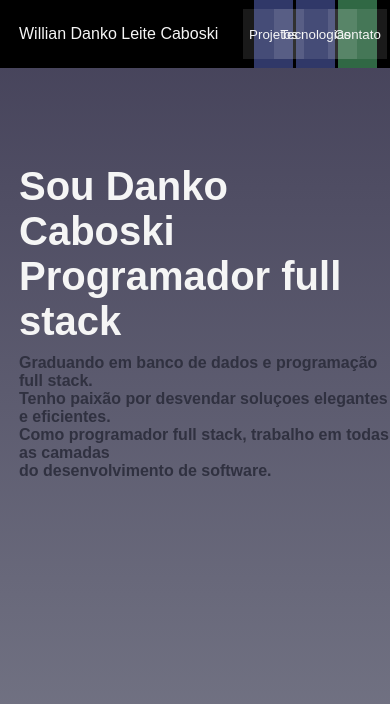
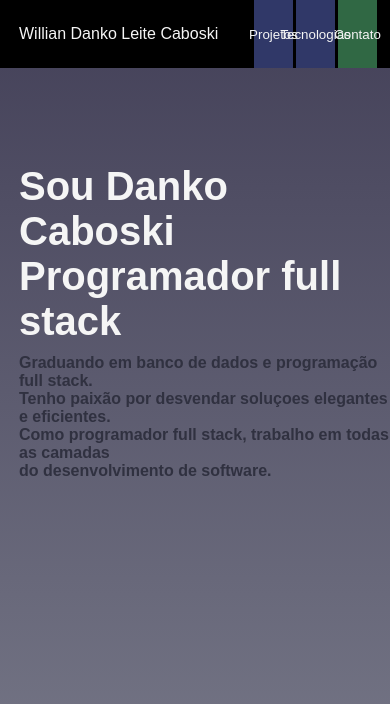
Before and after one commit to DankoCaboski/Apresentacao, a plain HTML site: page index.html in a window 390 px wide. Drawn offline with Linux system fonts and the light colour scheme.

Commit message:
Correções botões
Correção de proporção de botões na tela de aparelhos mobile

```diff
--- a/index.html
+++ b/index.html
@@ -12,21 +12,21 @@
         <div class = "btn-outros">
             <div class="btn btn-one">
                 <span>
-                    <button class="btn-config">Projetos</button>
+                    <button>Projetos</button>
                 </span>
             </div>
         </div>
         <div class = "btn-outros">
             <div class="btn btn-one">
                 <span>
-                    <button class="btn-config">Tecnologias</button>
+                    <button>Tecnologias</button>
                 </span>
             </div>
         </div>
         <div class = "btn-1" onclick="window.open('https://api.whatsapp.com/send?phone=5512991597143&text=Ol%C3%A1,%20vem%20pelo%20seu%20site%20e%20gostaria%20de%20entrar%20em%20contato!','_blank')">
             <div class="btn btn-one">
                 <span>
-                    <button class="btn-config">Contato</button>
+                    <button>Contato</button>
                 </span>
             </div>
         </div>
--- a/stylesheet.css
+++ b/stylesheet.css
@@ -13,6 +13,16 @@ bottom: 0;
 margin: 0;
 
 background-image: linear-gradient(to bottom, #434058, rgb(64,66,88,0.7));
+}
+
+button{
+  position: relative;
+  background-color: transparent;
+  border: none;
+  color: whitesmoke;
+  font-family: "Montserrat", sans-serif;
+  font-size: 16;
+  font-weight: normal;
 }
 
 .bar{
@@ -111,15 +121,6 @@ font-weight: normal;
     transform: scale(0.1, 1);
   }
 
-  button{
-    background-color: transparent;
-    border: none;
-    color: whitesmoke;
-    font-family: "Montserrat", sans-serif;
-    font-size: 16;
-    font-weight: normal;
-  }
-
   /*
   ========================
         demais botões
@@ -191,15 +192,6 @@ font-weight: normal;
     opacity: 0;
     transform: scale(0.1, 1);
   }
-
-  button{
-    background-color: transparent;
-    border: none;
-    color: whitesmoke;
-    font-family: "Montserrat", sans-serif;
-    font-size: 16;
-    font-weight: normal;
-  }
 }
 
 @media (max-width: 850px) {
@@ -226,64 +218,6 @@ font-weight: normal;
     cursor: pointer;
   }
 
-  .btn-one {
-    color: #FFF;
-    transition: all 0.3s;
-    position: relative;
-  }
-  .btn-one button {
-    transition: all 0.3s;
-  }
-  .btn-one::before {
-    content: '';
-    position: absolute;
-    bottom: 0;
-    left: 0;
-    width: 100%;
-    height: 100%;
-    z-index: 1;
-    opacity: 0;
-    transition: all 0.3s;
-    border-top-width: 1px;
-    border-bottom-width: 1px;
-    border-top-style: solid;
-    border-bottom-style: solid;
-    border-top-color: rgba(255,255,255,0.5);
-    border-bottom-color: rgba(255,255,255,0.5);
-    transform: scale(0.1, 1);
-  }
-  .btn-one:hover button {
-    letter-spacing: 2px;
-  }
-  .btn-one:hover::before {
-    opacity: 1;
-    transform: scale(1, 1);
-  }
-  .btn-one::after {
-    content: '';
-    position: absolute;
-    bottom: 0;
-    left: 0;
-    width: 100%;
-    height: 100%;
-    z-index: 1;
-    transition: all 0.3s;
-    background-color: rgba(255,255,255,0.1);
-  }
-  .btn-one:hover::after {
-    opacity: 0;
-    transform: scale(0.1, 1);
-  }
-
-  button{
-    background-color: transparent;
-    border: none;
-    color: whitesmoke;
-    font-family: "Montserrat", sans-serif;
-    font-size: 16;
-    font-weight: normal;
-  }
-
   /*
   ========================
         demais botões
@@ -305,64 +239,6 @@ font-weight: normal;
     text-align: center;
     width: 250px;
     cursor: pointer;
-  }
-
-  .btn-one {
-    color: #FFF;
-    transition: all 0.3s;
-    position: relative;
-  }
-  .btn-one button {
-    transition: all 0.3s;
-  }
-  .btn-one::before {
-    content: '';
-    position: absolute;
-    bottom: 0;
-    left: 0;
-    width: 100%;
-    height: 100%;
-    z-index: 1;
-    opacity: 0;
-    transition: all 0.3s;
-    border-top-width: 1px;
-    border-bottom-width: 1px;
-    border-top-style: solid;
-    border-bottom-style: solid;
-    border-top-color: rgba(255,255,255,0.5);
-    border-bottom-color: rgba(255,255,255,0.5);
-    transform: scale(0.1, 1);
-  }
-  .btn-one:hover button {
-    letter-spacing: 2px;
-  }
-  .btn-one:hover::before {
-    opacity: 1;
-    transform: scale(1, 1);
-  }
-  .btn-one::after {
-    content: '';
-    position: absolute;
-    bottom: 0;
-    left: 0;
-    width: 100%;
-    height: 100%;
-    z-index: 1;
-    transition: all 0.3s;
-    background-color: rgba(255,255,255,0.1);
-  }
-  .btn-one:hover::after {
-    opacity: 0;
-    transform: scale(0.1, 1);
-  }
-
-  button{
-    background-color: transparent;
-    border: none;
-    color: whitesmoke;
-    font-family: "Montserrat", sans-serif;
-    font-size: 16;
-    font-weight: normal;
   }
 }
 
```
